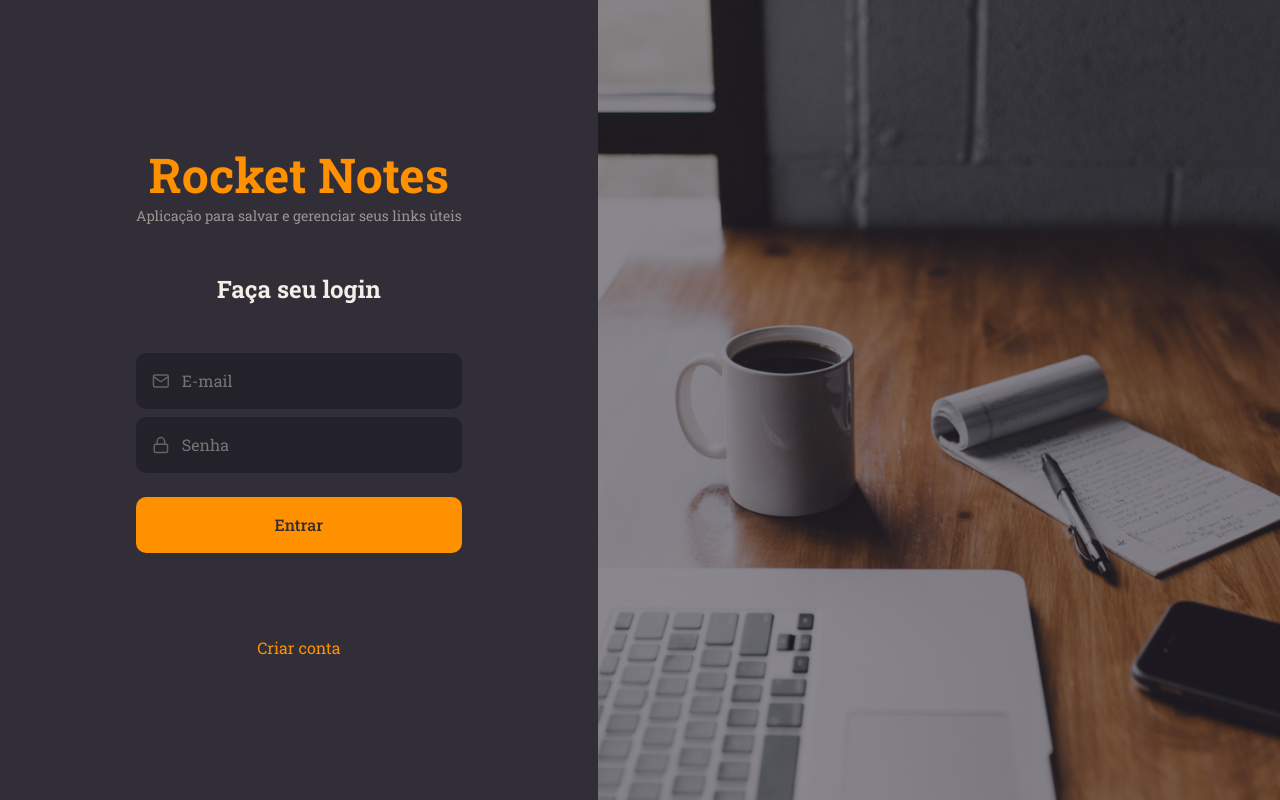
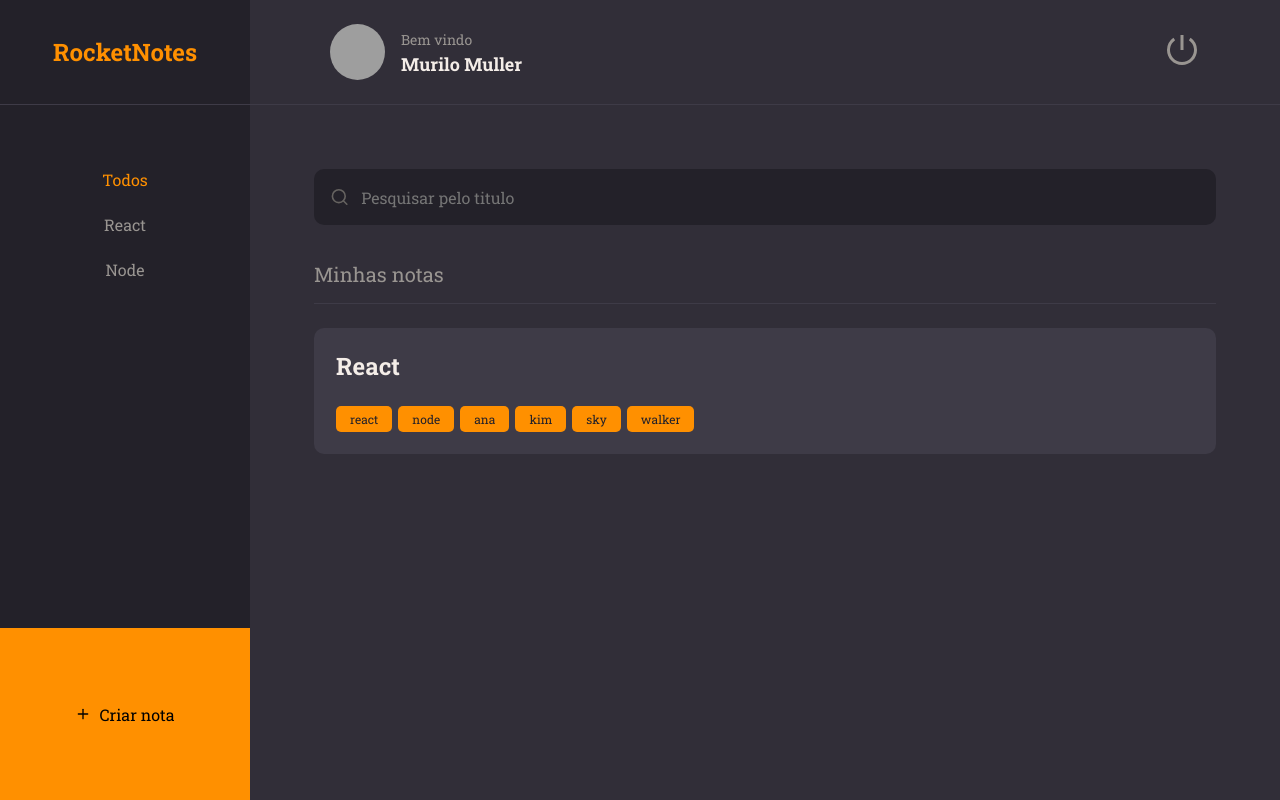
Before and after one commit to MullerHub/Rocketseat-Explorer, a React (Vite) app in the folder Stage0901/RocketNotes/: page / in a window 1280 px wide. Built offline with nearby package versions, Linux system fonts and the light colour scheme; grey boxes are pictures that could not be loaded.

Commit message:
Routes SignUp Att

```diff
--- a/Stage0901/RocketNotes/src/routes/index.jsx
+++ b/Stage0901/RocketNotes/src/routes/index.jsx
@@ -6,7 +6,7 @@ import { AuthRoutes } from "./auth.routes";
 export function Routes() {
   return (
     <BrowserRouter>
-      <AuthRoutes />
+      <AppRoutes />
     </BrowserRouter>
   )
 }
```
